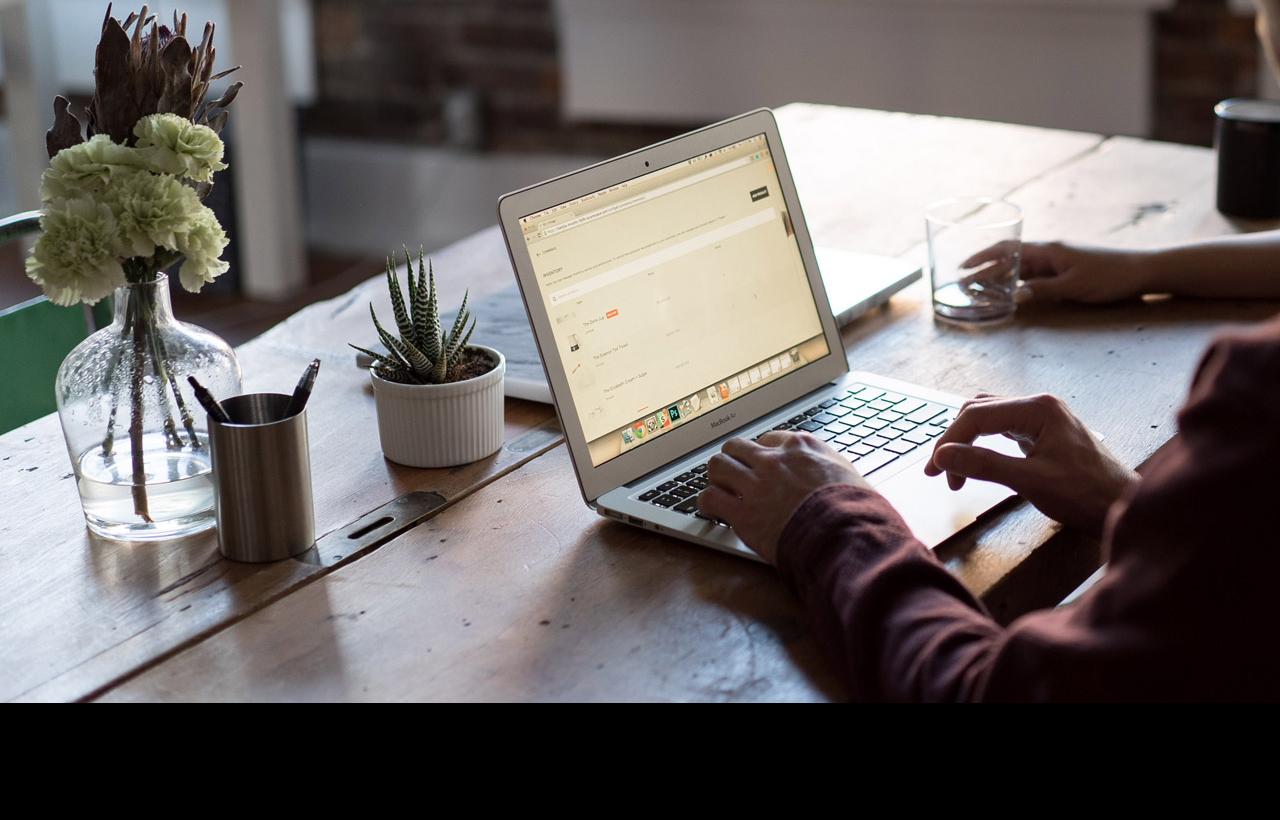
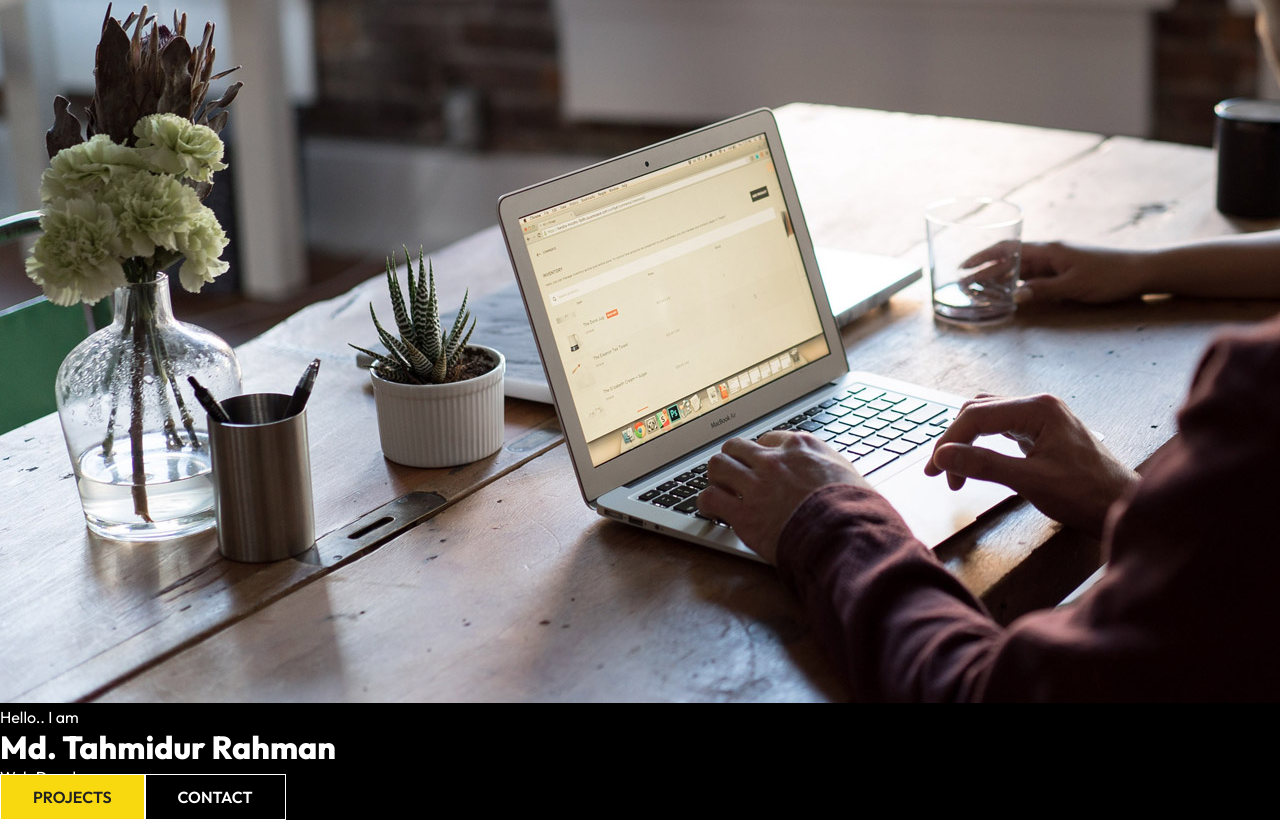
Before and after one commit to RafiTahmid/Portfolio-Website, a React (Create React App) app: page / in a window 1280 px wide. Shown: the part 428-1248 px from the top of the page. Before the commit the page ends 1135 px from the top, so only its background shows below. Built offline with nearby package versions, Linux system fonts and the light colour scheme.

Commit message:
HeroImg Html done

```diff
--- a/src/components/Hero/HeroImg.js
+++ b/src/components/Hero/HeroImg.js
@@ -1,6 +1,7 @@
 import React from "react";
 import "./HeroImg.css";
 import IntroImg from "../../assets/intro-bg.jpg";
+import { Link } from "react-router-dom";
 
 const HeroImg = () => {
   return (
@@ -9,6 +10,19 @@ const HeroImg = () => {
         <div className="mask">
           <img className="intro-img" src={IntroImg} alt="" />
         </div>
+        <div className="content">
+          <p>Hello.. I am</p>
+          <h1>Md. Tahmidur Rahman</h1>
+          <p>Web Developer</p>
+        </div>
+        <div>
+          <Link to="/projects" className="btn">
+            Projects
+          </Link>
+          <Link to="/contact" className="btn btn-light">
+            Contact
+          </Link>
+        </div>
       </div>
     </div>
   );
--- a/src/index.css
+++ b/src/index.css
@@ -29,7 +29,7 @@ ul {
   padding: 12px 32px;
   font-size: 1rem;
   text-transform: uppercase;
-  background-color: burlywood;
+  background-color: rgb(248, 217, 15);
   color: #222;
   border: 1px solid #fff;
   font-weight: 600;
@@ -41,7 +41,7 @@ ul {
   color: #fff;
 }
 
-.btn :hover {
+.btn:hover {
   background: rgba(250, 250, 250, 0.2);
   color: #fff;
   transition: 0.3s;
```
